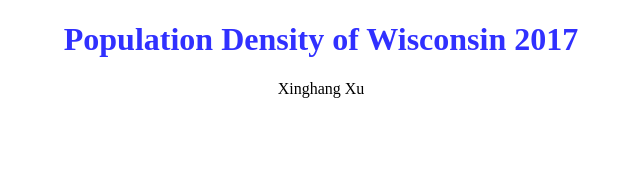
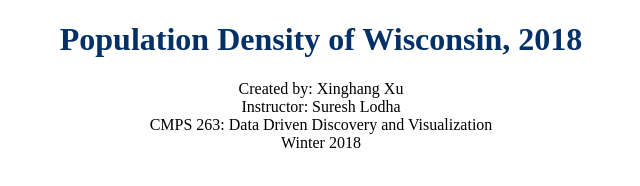
Before and after one commit to Xinghom/populationDensity_wisconsin, a plain HTML site: page index.html in a window 1280 px wide. Shown: the whole page, without its empty margins (319-959 px from the left). Drawn offline with nearby package versions, Linux system fonts and the light colour scheme.

Commit message:
frame ready

```diff
--- a/index.html
+++ b/index.html
@@ -4,20 +4,23 @@
   <head>
     <!-- Meta Tag -->
     <meta charset="utf-8">
-    <!-- CSS Stylesheet -->
-    <link rel="stylesheet" type="text/css" href="BarGraphSample.css">
     <!-- D3.js Source -->
     <script type= "text/javascript" src="https://d3js.org/d3.v4.min.js"></script>
   </head>
 
   <body>
       <!-- Change the title below: REQUIRED-->
-    <h1 style = "text-align:center; color:#3030FF">
-        <bold>Population Density of Wisconsin 2017</bold>
+    <h1 style = "text-align:center; color:#033066">
+        <bold>Population Density of Wisconsin, 2018</bold>
     </h1>
     <!-- Your D3.js code for making a Bar Graph -->
     <script type="text/javascript" src=""></script>
-    <div style = text-align:center> Xinghang Xu </div>
+    <div style = text-align:center>
+        Created by: Xinghang Xu <br/>
+        Instructor: Suresh Lodha <br/>
+        CMPS 263: Data Driven Discovery and Visualization <br/>
+        Winter 2018
+    </div>
   </body>
 
 </html>
```
